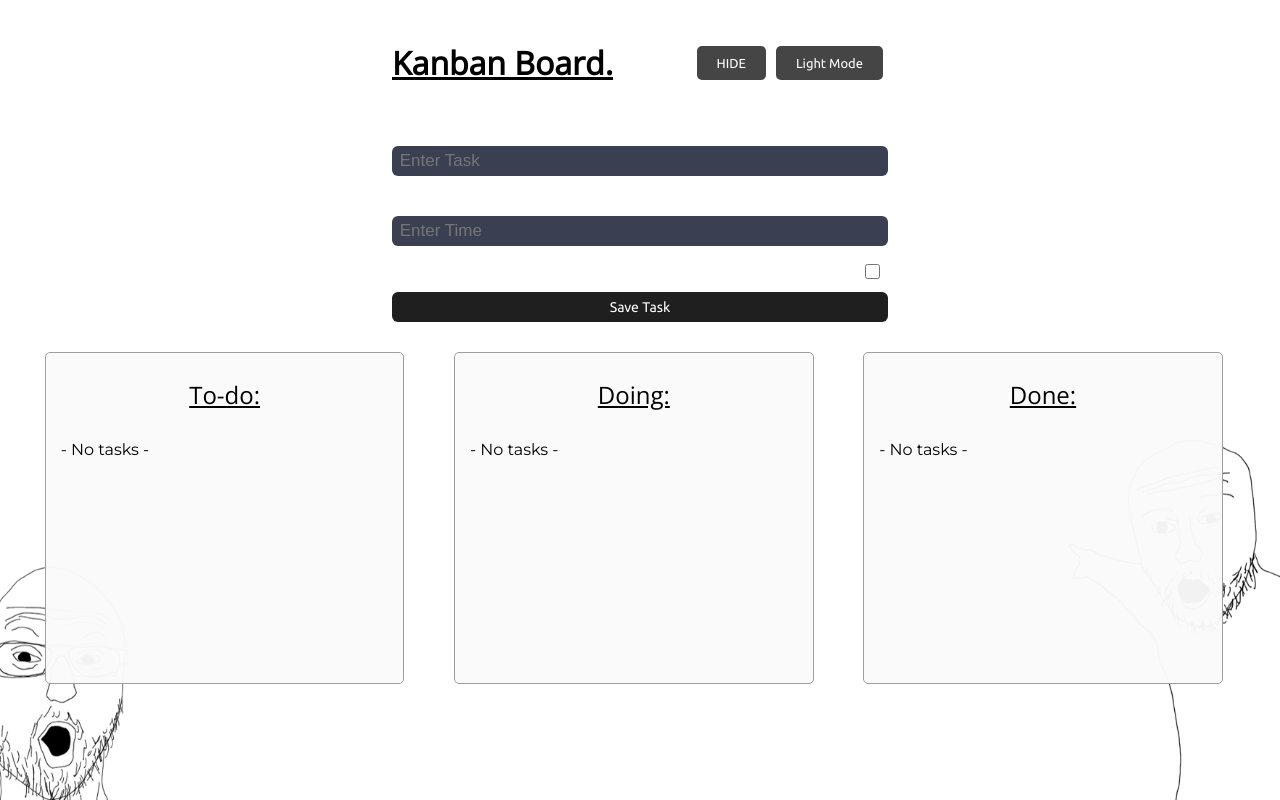
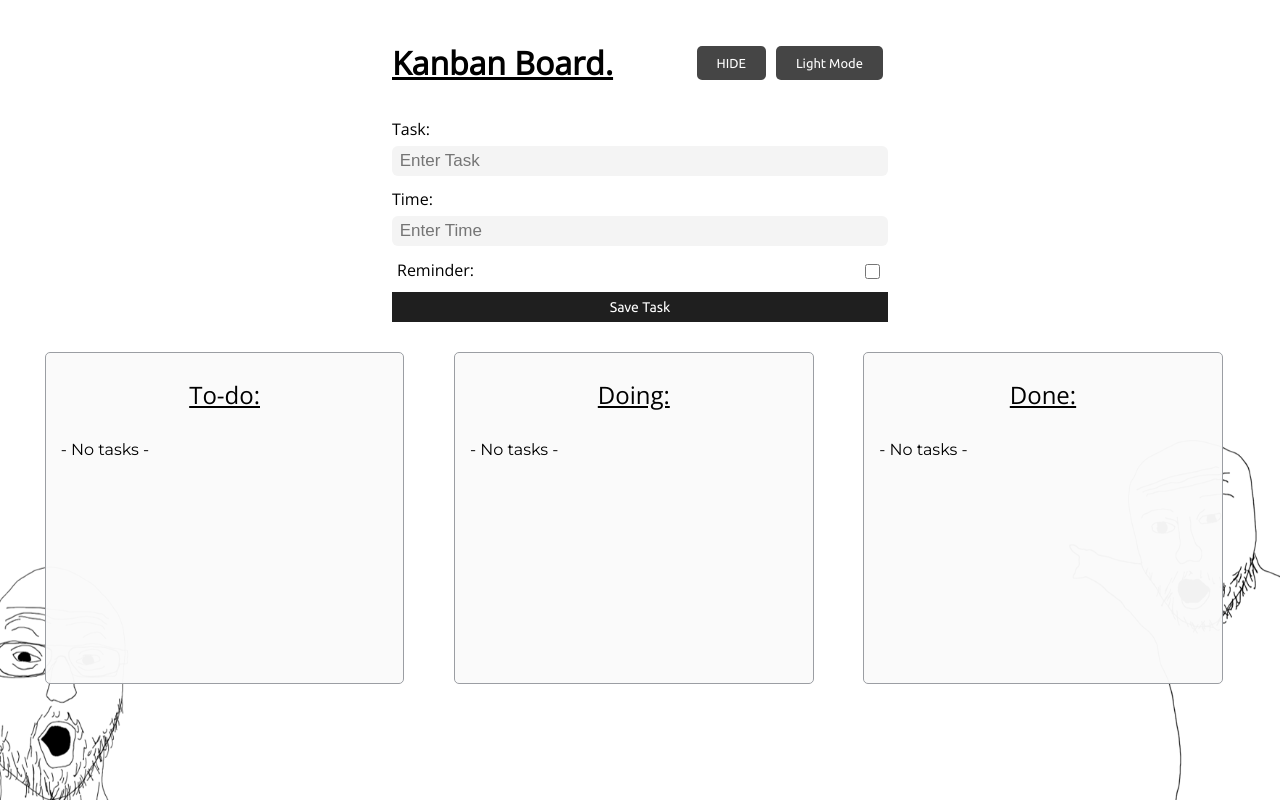
Before and after one commit to tcheric/KanbanBoard, a React (Create React App) app: page / in a window 1280 px wide. Both pictures are taken after a click on the button "ADD". Built offline with nearby package versions, Linux system fonts and the light colour scheme.

Commit message:
refactored addtask input

```diff
--- a/src/components/AddTask.js
+++ b/src/components/AddTask.js
@@ -51,7 +51,6 @@ const AddTask = ({ onAdd, tasks, darkMode }) => {
           className={`input ${darkMode ? "dark" : "light"}`}
         />
       </div>
-      {/* <div className='form-control form-control-check'> */}
       <div className={`form-control ${darkMode ? "dark" : "light"} form-control-check`}>
         <label>Reminder:</label>
         <input
--- a/src/index.css
+++ b/src/index.css
@@ -20,6 +20,7 @@
   --button-toggle-bg: rgb(69, 69, 69);
   --submit-input-bg: rgb(31, 31, 31);
   --submit-input-color: white;
+  --addtask-input-bg: #f4f4f4;
 }
 
 html[data-theme='dark'] {
@@ -38,6 +39,7 @@ html[data-theme='dark'] {
   --button-toggle-bg: rgb(73, 134, 175);
   --submit-input-bg: #4986af;
   --submit-input-color: black;
+  --addtask-input-bg: rgb(58, 64, 82);
 }
 
 /* html body section */
@@ -204,13 +206,9 @@ h1{
   margin: 12px 0px;
 }
 
-.form-control.light label {
+.form-control label {
   display: block;
-}
-
-.form-control.dark label {
-  display: block;
-  color: white;
+  color: var(--text);
 }
 
 .form-control input {
@@ -220,6 +218,9 @@ h1{
   padding: 3px;
   font-size: 17px;
   box-sizing: border-box;
+  background-color: var(--addtask-input-bg);
+  border: 1px #f4f4f4;
+  border-radius: 6px;
 }
 
 .form-control-check {
@@ -242,7 +243,7 @@ h1{
   width: 15px;
 }
 
-input {
+/* input {
   background: #eeeeee;
   border: 1px solid #f4f4f4;
   border-radius: 6px;
@@ -252,7 +253,7 @@ input.dark {
   background: rgb(58, 64, 82);
   border: 1px #f4f4f4;
   border-radius: 6px;
-}
+} */
 
 .submit-input {
   display: block;
```
